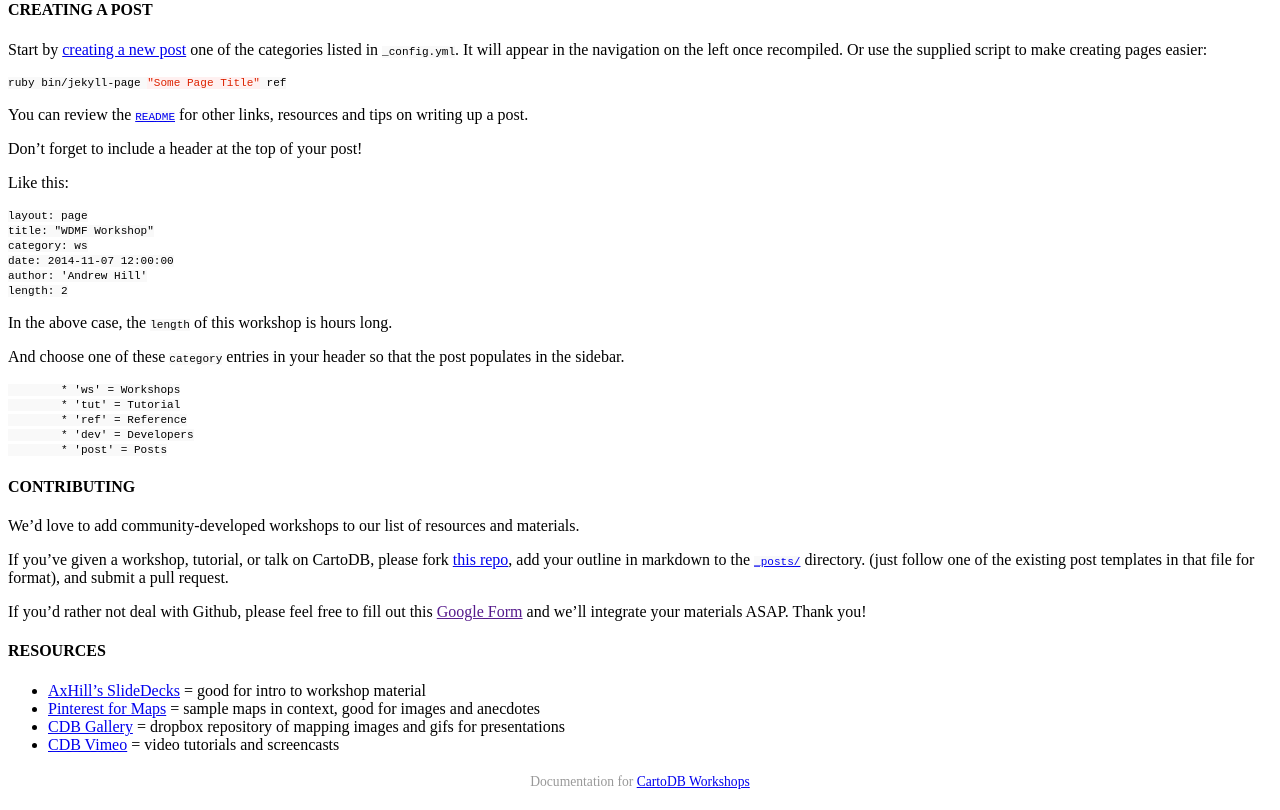
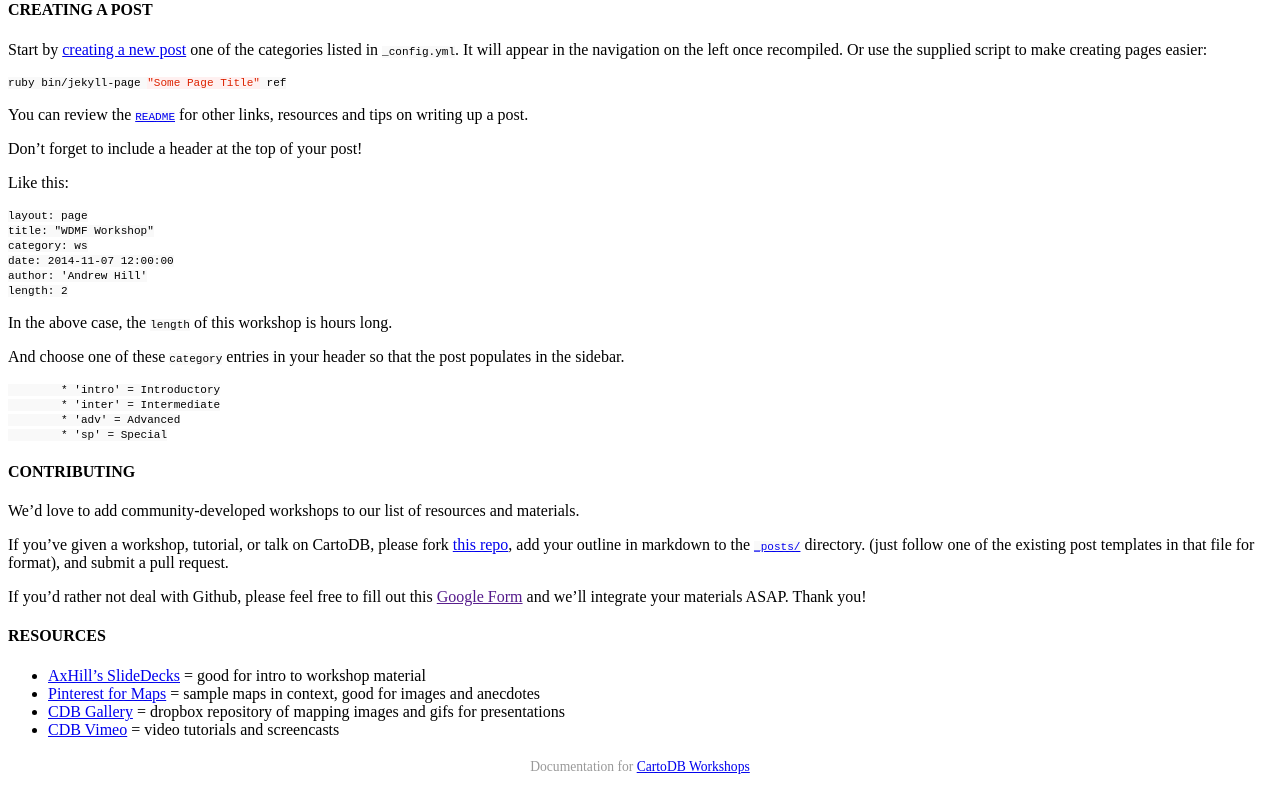
Before and after one commit to CartoDB/training, a Jekyll site: the page built from index.md, in a window 1280 px wide. Shown: the part 653-1463 px from the top of the page. Built offline with Jekyll 4.4.1, drawn with Linux system fonts in a browser that asks for light colours; a style sheet for code colours, icons or effects is not loaded.

Commit message:
new categories by level in index.md

````diff
--- a/index.md
+++ b/index.md
@@ -35,11 +35,10 @@
 And choose one of these `category` entries in your header so that the post populates in the sidebar.
 
 ```
-	* 'ws' = Workshops
-	* 'tut' = Tutorial
-	* 'ref' = Reference
-	* 'dev' = Developers
-	* 'post' = Posts
+	* 'intro' = Introductory
+	* 'inter' = Intermediate
+	* 'adv' = Advanced
+	* 'sp' = Special
 ```
 
 #### CONTRIBUTING
````
